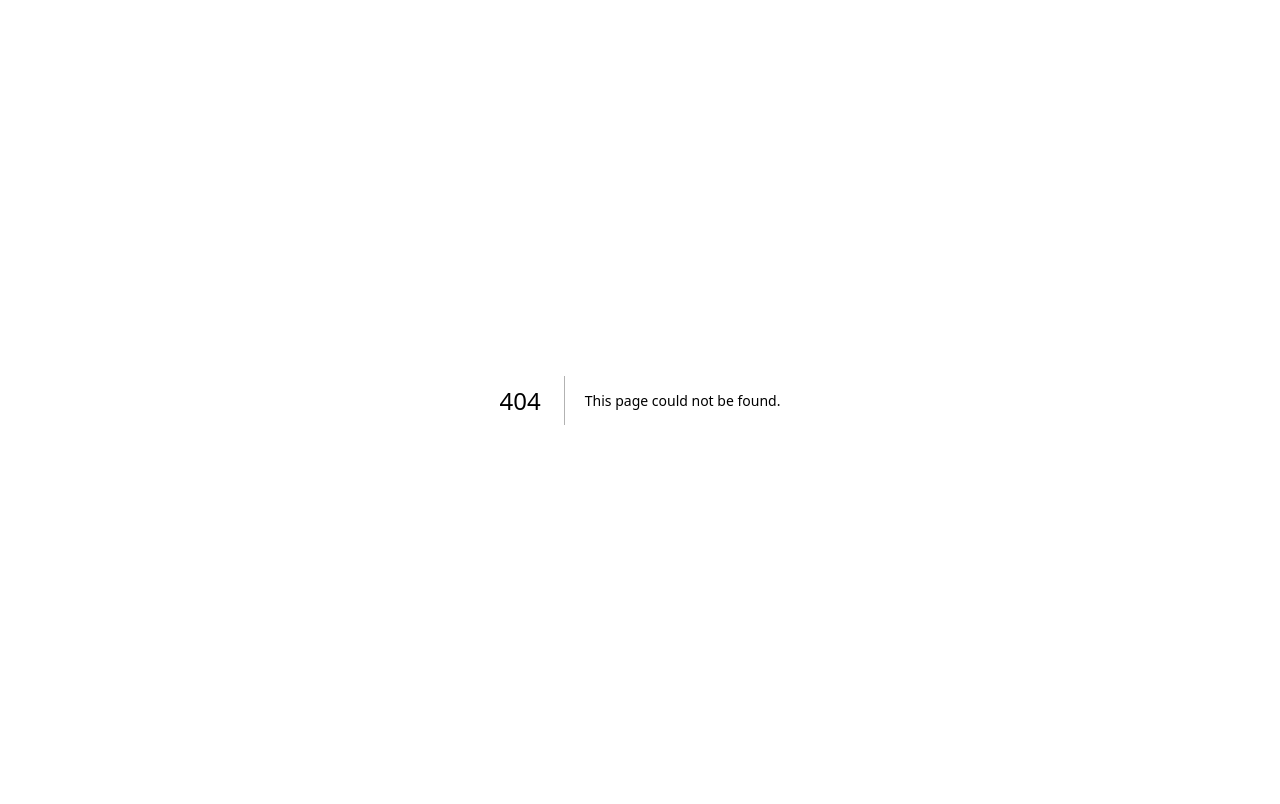
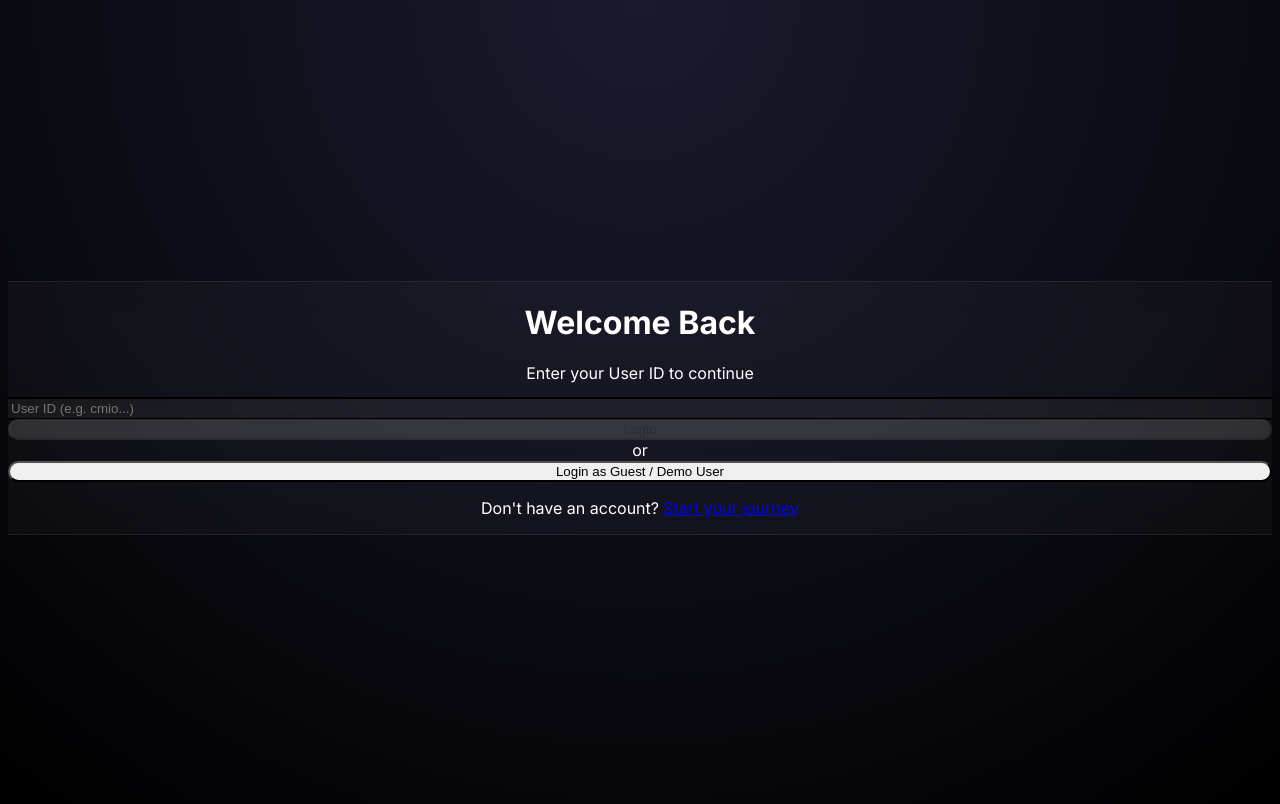
Before and after one commit to Pawan1618/nutrition, a Next.js app: page /login in a window 1280 px wide. Before the commit this address had no page. Shown: the top 804 px of the page. Built offline with nearby package versions, Linux system fonts and the light colour scheme.

Commit message:
feat: Introduce user login and onboarding functionality with dedicated UI, API tests, and initial development database setup.

```diff
--- /dev/null
+++ b/app/login/page.tsx
@@ -0,0 +1,121 @@
+'use client';
+
+import { useState } from 'react';
+import { useRouter } from 'next/navigation';
+import Link from 'next/link';
+import { Button } from '@/components/ui/Button';
+import { Input } from '@/components/ui/Input';
+import { ArrowRight } from 'lucide-react';
+
+export default function Login() {
+    const router = useRouter();
+    const [userId, setUserId] = useState('');
+    const [loading, setLoading] = useState(false);
+    const [error, setError] = useState<string | null>(null);
+
+    const handleLogin = async (e: React.FormEvent) => {
+        e.preventDefault();
+        if (!userId.trim()) return;
+
+        setLoading(true);
+        setError(null);
+
+        try {
+            // Verify user exists
+            const res = await fetch(`/api/stats?userId=${userId}`);
+            if (res.ok) {
+                localStorage.setItem('userId', userId);
+                router.push('/dashboard');
+            } else {
+                setError('User not found. Please check the ID or create a new account.');
+            }
+        } catch (err) {
+            setError('Something went wrong. Please try again.');
+        } finally {
+            setLoading(false);
+        }
+    };
+
+    const handleGuestLogin = async () => {
+        setLoading(true);
+        setError(null);
+        try {
+            const res = await fetch('/api/user');
+            if (res.ok) {
+                const user = await res.json();
+                if (user && user.id) {
+                    localStorage.setItem('userId', user.id);
+                    router.push('/dashboard');
+                } else {
+                    setError('No users found. Please create an account.');
+                }
+            } else {
+                setError('Failed to fetch users.');
+            }
+        } catch (err) {
+            setError('Something went wrong.');
+        } finally {
+            setLoading(false);
+        }
+    };
+
+    return (
+        <main className="flex min-h-screen flex-col items-center justify-center p-6 relative overflow-hidden">
+            <div className="absolute top-0 left-0 w-96 h-96 bg-purple-500/10 rounded-full blur-[100px] -translate-x-1/2 -translate-y-1/2" />
+
+            <div className="w-full max-w-md glass rounded-2xl p-8 shadow-xl">
+                <h1 className="text-3xl font-bold mb-2 text-center">Welcome Back</h1>
+                <p className="text-gray-400 text-center mb-8">Enter your User ID to continue</p>
+
+                <form onSubmit={handleLogin} className="space-y-6">
+                    <div className="space-y-2">
+                        <Input
+                            placeholder="User ID (e.g. cmio...)"
+                            value={userId}
+                            onChange={(e) => setUserId(e.target.value)}
+                            autoFocus
+                        />
+                    </div>
+
+                    {error && (
+                        <div className="p-3 bg-red-500/10 border border-red-500/50 rounded-xl text-red-400 text-sm text-center">
+                            {error}
+                        </div>
+                    )}
+
+                    <Button
+                        type="submit"
+                        disabled={loading || !userId.trim()}
+                        className="w-full bg-green-500 hover:bg-green-400 text-black font-bold"
+                    >
+                        {loading ? 'Logging in...' : 'Login'}
+                    </Button>
+                </form>
+
+                <div className="mt-6 flex items-center justify-between">
+                    <div className="h-px bg-white/10 flex-1" />
+                    <span className="px-4 text-sm text-gray-500">or</span>
+                    <div className="h-px bg-white/10 flex-1" />
+                </div>
+
+                <div className="mt-6 space-y-4">
+                    <Button
+                        variant="ghost"
+                        onClick={handleGuestLogin}
+                        disabled={loading}
+                        className="w-full"
+                    >
+                        Login as Guest / Demo User
+                    </Button>
+
+                    <p className="text-center text-sm text-gray-400">
+                        Don't have an account?{' '}
+                        <Link href="/onboarding" className="text-green-400 hover:text-green-300 font-medium">
+                            Start your journey
+                        </Link>
+                    </p>
+                </div>
+            </div>
+        </main>
+    );
+}
```
